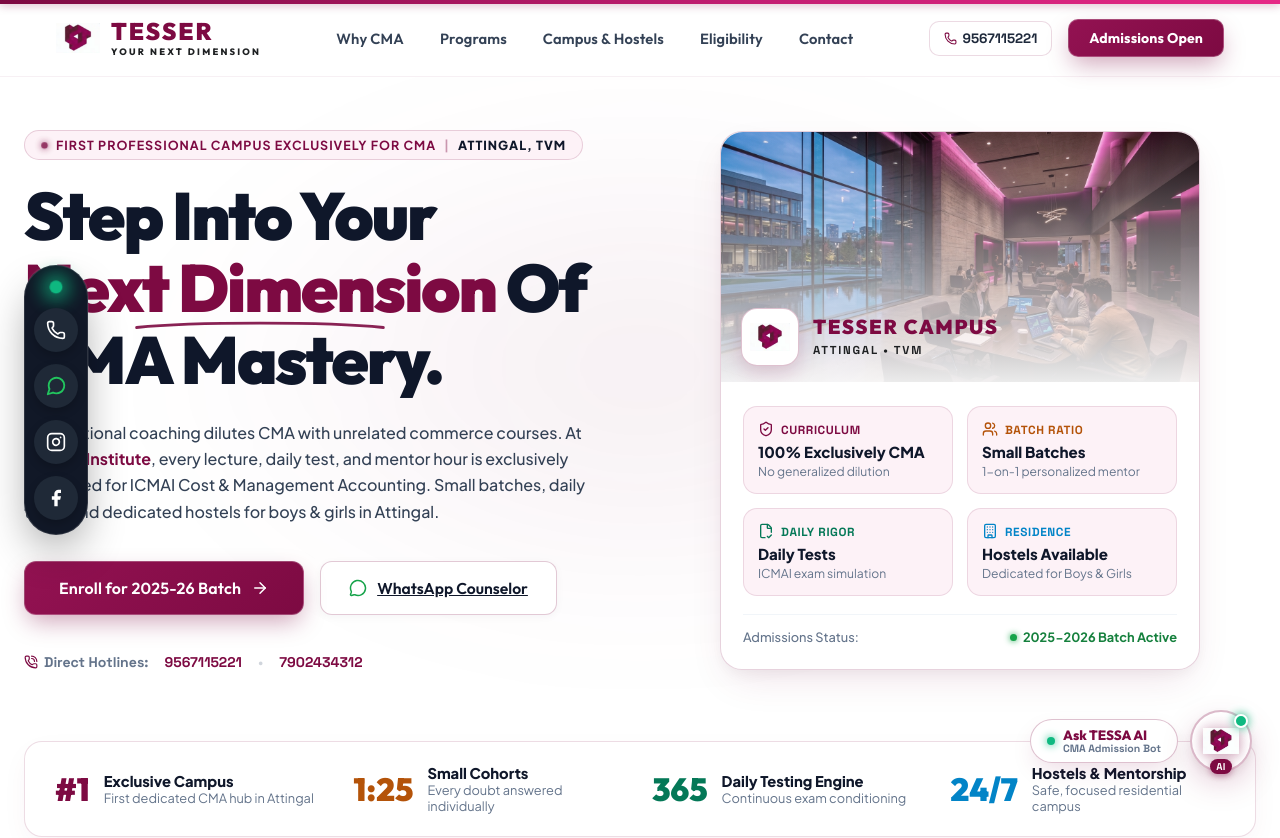
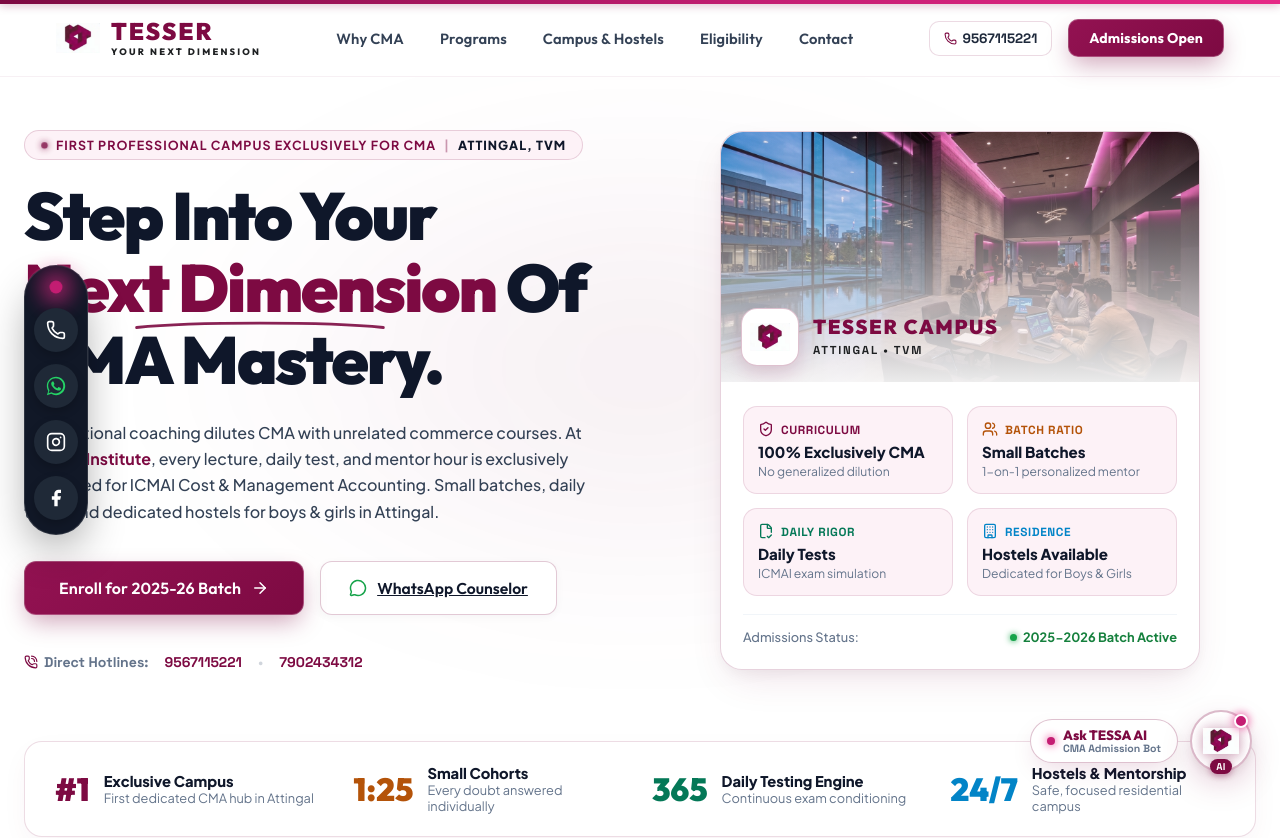
Before and after one commit to Arunabh-B-H/Tesser, a React (Vite) app: page / in a window 1280 px wide. Shown: the top 838 px of the page. Built offline with nearby package versions, Linux system fonts and the light colour scheme.

Commit message:
fix: use official WhatsApp logo and change beacon to match logo deep plum/magenta theme

```diff
--- a/src/components/FloatingConnector.jsx
+++ b/src/components/FloatingConnector.jsx
@@ -27,9 +27,9 @@
           gap: '12px',
         }}
       >
-        {/* Glowing Active Status Beacon at Top */}
+        {/* Glowing Active Status Beacon at Top — Matching Logo & Theme (Deep Plum / Magenta) */}
         <div
-          title="Counselors Active & Online"
+          title="Tesser Admissions Live & Online"
           style={{
             position: 'relative',
             width: '10px',
@@ -47,9 +47,9 @@
               width: '10px',
               height: '10px',
               borderRadius: '50%',
-              backgroundColor: '#10b981',
-              boxShadow: '0 0 12px 2px #10b981',
-              animation: 'pulseGlow 2s infinite ease-in-out',
+              backgroundColor: '#c41e73', // Vibrant Theme Plum / Magenta
+              boxShadow: '0 0 14px 3px #e62886',
+              animation: 'pulsePlumGlow 2s infinite ease-in-out',
             }}
           />
         </div>
@@ -86,7 +86,7 @@
             <Phone size={20} strokeWidth={2} />
           </a>
 
-          {/* Quick Dual-Phone Tooltip Displayed to the Right of the Left Dock */}
+          {/* Quick Dual-Phone Tooltip */}
           {showPhoneTooltip && (
             <div
               style={{
@@ -112,7 +112,7 @@
           )}
         </div>
 
-        {/* 2. WhatsApp Direct Button */}
+        {/* 2. Official WhatsApp Brand Logo Button */}
         <a
           href="https://wa.me/919567115221?text=Hello%20Tesser%20Institute%2C%20I%20am%20interested%20in%20CMA%20admissions%20and%20campus%20facilities."
           target="_blank"
@@ -123,7 +123,7 @@
             height: '44px',
             borderRadius: '50%',
             backgroundColor: '#1f2937',
-            color: '#22c55e',
+            color: '#25D366', // Official WhatsApp Brand Color
             display: 'flex',
             alignItems: 'center',
             justifyContent: 'center',
@@ -132,19 +132,19 @@
             boxShadow: '0 4px 10px rgba(0, 0, 0, 0.2)',
           }}
           onMouseEnter={(e) => {
-            e.currentTarget.style.backgroundColor = '#22c55e';
+            e.currentTarget.style.backgroundColor = '#25D366';
             e.currentTarget.style.color = '#ffffff';
             e.currentTarget.style.transform = 'scale(1.1)';
           }}
           onMouseLeave={(e) => {
             e.currentTarget.style.backgroundColor = '#1f2937';
-            e.currentTarget.style.color = '#22c55e';
+            e.currentTarget.style.color = '#25D366';
             e.currentTarget.style.transform = 'scale(1)';
           }}
         >
-          {/* Authentic WhatsApp SVG */}
-          <svg width="22" height="22" viewBox="0 0 24 24" fill="none" stroke="currentColor" strokeWidth="2" strokeLinecap="round" strokeLinejoin="round">
-            <path d="M21 11.5a8.38 8.38 0 0 1-.9 3.8 8.5 8.5 0 0 1-7.6 4.7 8.38 8.38 0 0 1-3.8-.9L3 21l1.9-5.7a8.38 8.38 0 0 1-.9-3.8 8.5 8.5 0 0 1 4.7-7.6 8.38 8.38 0 0 1 3.8-.9h.5a8.48 8.48 0 0 1 8 8v.5z" />
+          {/* Authentic Official WhatsApp Logo (Speech bubble with phone handset inside) */}
+          <svg width="22" height="22" viewBox="0 0 24 24" fill="currentColor">
+            <path d="M12.031 2C6.495 2 2 6.495 2 12.031c0 1.97.57 3.82 1.56 5.39L2.05 22l4.75-1.51a9.98 9.98 0 0 0 5.231 1.48c5.536 0 10.031-4.495 10.031-10.031S17.567 2 12.031 2zm0 18.23c-1.63 0-3.17-.46-4.51-1.27l-.32-.2-3.35 1.07 1.08-3.26-.21-.34a8.21 8.21 0 0 1-1.28-4.4c0-4.55 3.7-8.24 8.25-8.24 4.54 0 8.24 3.7 8.24 8.24 0 4.55-3.7 8.24-8.24 8.24zm4.81-6.19c-.26-.13-1.54-.76-1.78-.85-.24-.09-.41-.13-.58.13-.17.26-.67.85-.82 1.02-.15.17-.3.2-.56.07-.26-.13-1.1-.41-2.1-1.3-.78-.7-1.31-1.56-1.46-1.82-.15-.26-.02-.4.11-.53.12-.12.26-.3.39-.45.13-.15.17-.26.26-.43.09-.17.04-.33-.02-.46-.07-.13-.58-1.4-.8-1.92-.21-.51-.43-.44-.59-.45l-.5-.01c-.17 0-.46.06-.7.33-.24.26-.92.9-.92 2.2 0 1.3.94 2.56 1.07 2.74.13.17 1.85 2.83 4.49 3.97.63.27 1.12.43 1.5.55.63.2 1.2.17 1.65.1.5-.07 1.54-.63 1.76-1.24.22-.61.22-1.13.15-1.24-.07-.11-.25-.17-.51-.3z" />
           </svg>
         </a>
 
@@ -215,7 +215,7 @@
       </aside>
 
       <style>{`
-        @keyframes pulseGlow {
+        @keyframes pulsePlumGlow {
           0%, 100% {
             transform: scale(1);
             opacity: 0.9;
@@ -223,7 +223,7 @@
           50% {
             transform: scale(1.3);
             opacity: 1;
-            box-shadow: 0 0 16px 4px #10b981;
+            box-shadow: 0 0 18px 5px #e62886;
           }
         }
         @media (max-width: 640px) {
--- a/src/components/TesserBotModal.jsx
+++ b/src/components/TesserBotModal.jsx
@@ -166,8 +166,9 @@
                   width: '11px',
                   height: '11px',
                   borderRadius: '50%',
-                  backgroundColor: '#10b981',
+                  backgroundColor: '#c41e73',
                   border: '2px solid #ffffff',
+                  boxShadow: '0 0 6px #e62886',
                 }}
               />
             </div>
--- a/src/components/TesserBotTrigger.jsx
+++ b/src/components/TesserBotTrigger.jsx
@@ -41,8 +41,8 @@
             width: '8px',
             height: '8px',
             borderRadius: '50%',
-            backgroundColor: '#10b981',
-            boxShadow: '0 0 8px #10b981',
+            backgroundColor: '#c41e73',
+            boxShadow: '0 0 8px #e62886',
           }}
         />
         <div style={{ display: 'flex', flexDirection: 'column', lineHeight: 1.1 }}>
@@ -133,9 +133,9 @@
             width: '14px',
             height: '14px',
             borderRadius: '50%',
-            backgroundColor: '#10b981',
+            backgroundColor: '#c41e73',
             border: '2px solid #ffffff',
-            boxShadow: '0 0 10px #10b981',
+            boxShadow: '0 0 10px #e62886',
           }}
         />
 
```
